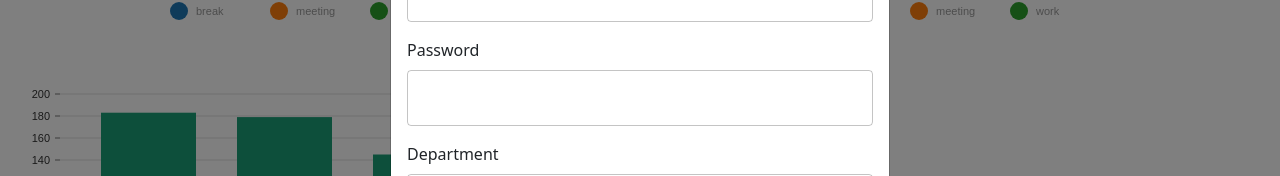
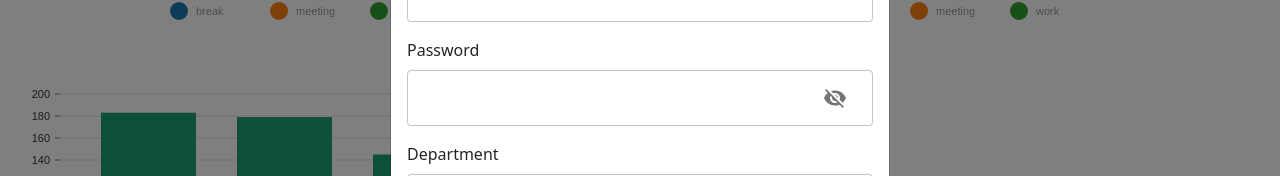
Before and after one commit to ShubhDeo/simployee-frontend, a React (Create React App) app: page /employees/1 in a window 1280 px wide. Both pictures are taken after a click on the button "Add Employee". Shown: the part 388-564 px from the top of the page. Built offline with nearby package versions, Linux system fonts and the light colour scheme.

Commit message:
password

```diff
--- a/src/Components/AddEmployee.js
+++ b/src/Components/AddEmployee.js
@@ -27,7 +27,7 @@
       </Button>
 
       <Modal show={show} onHide={handleClose}>
-        <Modal.Header closeButton >
+        <Modal.Header closeButton>
           <Modal.Title>Add Employee</Modal.Title>
         </Modal.Header>
         <Modal.Body>
@@ -71,9 +71,23 @@
               <Form.Label>Password</Form.Label>
               <TextField
                 id="outlined-password-input"
-                type="password"
+                type={showPassword ? "text" : "password"}
                 autoComplete="current-password"
                 fullWidth={true}
+                InputProps={{
+                  // <-- This is where the toggle button is added.
+                  endAdornment: (
+                    <InputAdornment position="end">
+                      <IconButton
+                        aria-label="toggle password visibility"
+                        onClick={handleClickShowPassword}
+                        onMouseDown={handleMouseDownPassword}
+                      >
+                        {showPassword ? <Visibility /> : <VisibilityOff />}
+                      </IconButton>
+                    </InputAdornment>
+                  ),
+                }}
               />
             </Form.Group>
 
```
